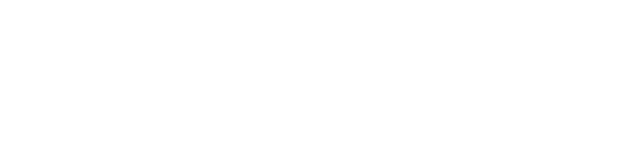
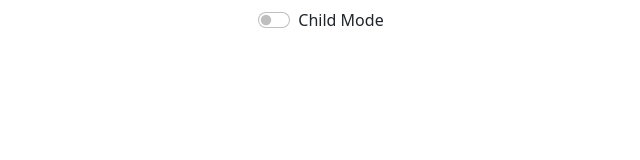
Before and after one commit to imkrishnasarathi/PleasantWeb-Extension, a plain HTML site: page index.html in a window 1280 px wide. Shown: the whole page, without its empty margins (319-959 px from the left). Drawn offline with nearby package versions, Linux system fonts and the light colour scheme.

Commit message:
update files

```diff
--- a/index.html
+++ b/index.html
@@ -7,6 +7,12 @@
     <link href="https://cdn.jsdelivr.net/npm/bootstrap@5.1.3/dist/css/bootstrap.min.css" rel="stylesheet">
 </head>
 <body>
+    <div class="container justify-content-center align-items-center mt-2" style="display: flex;">
+        <div class="form-check form-switch">
+            <input class="form-check-input" type="checkbox" role="switch" id="flexSwitchCheckDefault">
+            <label class="form-check-label" for="flexSwitchCheckDefault">Child Mode</label>
+        </div>
+    </div>
     <script src="script.js"></script>
 </body>
 </html>
```
